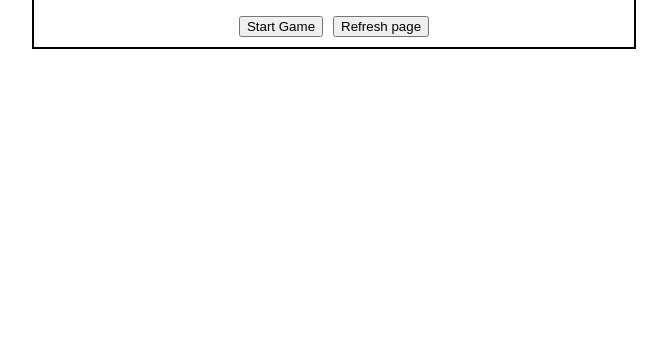
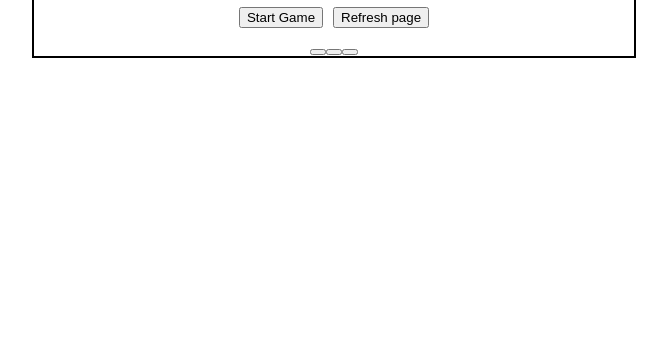
Before and after one commit to edjozero/TOP-rock-paper-sciss, a plain HTML site: page index.html in a window 1280 px wide. Shown: the part 441-800 px from the top of the page, without its empty margins (306-973 px from the left). Drawn offline with Linux system fonts and the light colour scheme.

Commit message:
Add new buttons for player selections via javascript

```diff
--- a/index.html
+++ b/index.html
@@ -5,7 +5,7 @@
     <meta name="viewport" content="width=device-width, initial-scale=1.0">
     <title>Rock Paper Scissors</title>
     <link rel="stylesheet" href="styles.css">
-    <script src="script.js"></script>
+    <script src="script.js" defer></script>
 </head>
 <body>
     <div id="content">
--- a/script.js
+++ b/script.js
@@ -1,3 +1,26 @@
+// grab content div to be able to put newly created elements inside
+const content = document.querySelector("#content");
+
+// div where rps buttons will be housed in
+const selectionsDiv = document.createElement("div");
+
+// create buttons for each selection for player: rock, paper, scissors
+const rock = document.createElement("button");
+const paper = document.createElement("button");
+const scissors = document.createElement("button");
+
+// set attributes for created buttons
+rock.setAttribute("class", "rock");
+paper.setAttribute("class", "paper");
+scissors.setAttribute("class", "scissors");
+
+// selectionsDiv.append(rock, paper, scissors);
+selectionsDiv.appendChild(rock);
+selectionsDiv.appendChild(paper);
+selectionsDiv.appendChild(scissors);
+
+content.appendChild(selectionsDiv);
+
 // computer choice code
 
 /*
```
